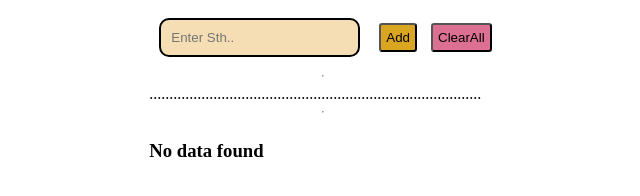
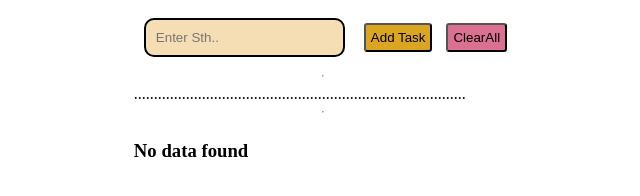
Before and after one commit to DashSabyasachi/Dom-PLAYGROUND, a plain HTML site: page TODO_LIST/final ToDo.html in a window 1280 px wide. Shown: the whole page, without its empty margins (317-957 px from the left). Drawn offline with Linux system fonts and the light colour scheme.

Commit message:
Update final ToDo.html

```diff
--- a/TODO_LIST/final ToDo.html
+++ b/TODO_LIST/final ToDo.html
@@ -56,7 +56,7 @@
     <div class="container">
         <div id="insert">
             <input type="text" id="inputField" placeholder="Enter Sth..">
-            <button id="AddBtn">Add</button>
+            <button id="AddBtn">Add Task</button>
             <button id="ClsBtn">ClearAll</button>
         </div>
     <hr/>...................................................................................
```
